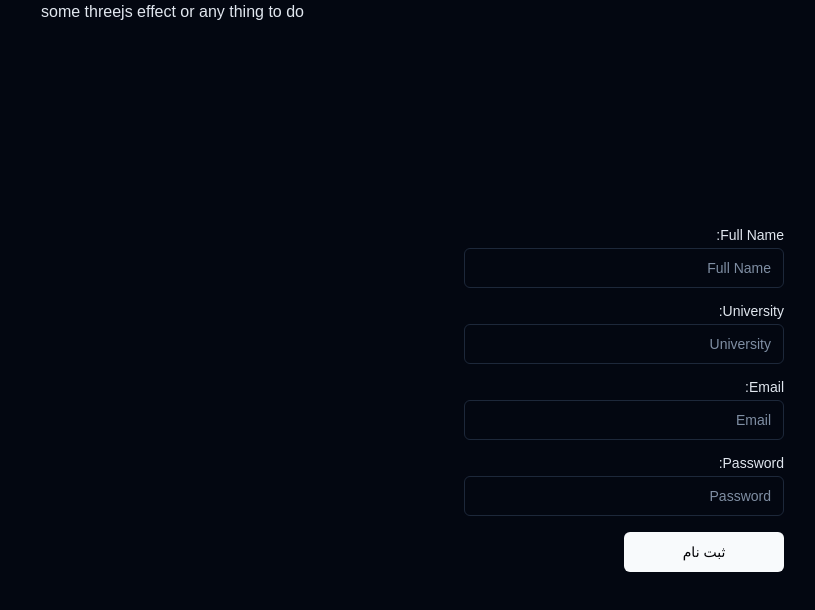
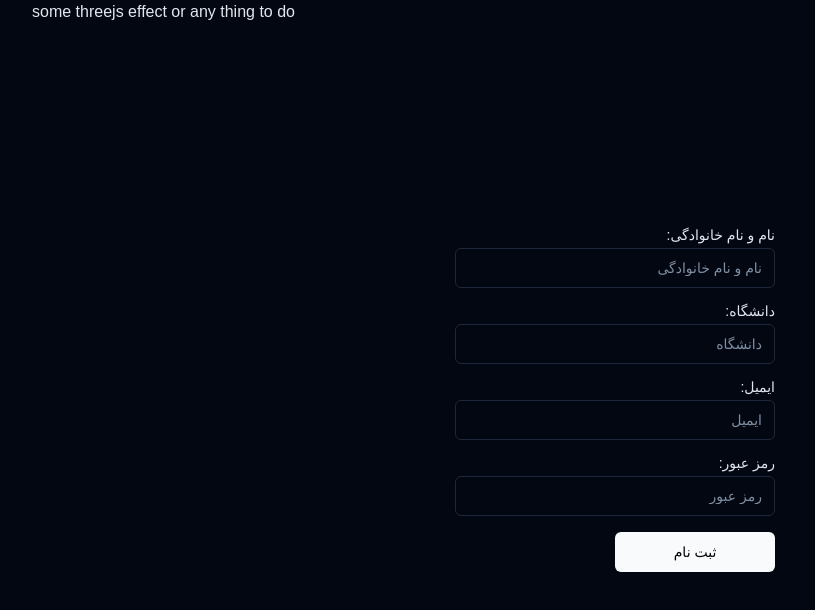
Before and after one commit to mahdi-sheibak/fast-quiz, a Next.js app: page /register/master in a window 1280 px wide. Shown: the top 610 px of the page, without its empty margins (424-1239 px from the left). Built offline with nearby package versions, Linux system fonts and the light colour scheme.

Commit message:
chore: clean register master

```diff
--- a/components/master-register.tsx
+++ b/components/master-register.tsx
@@ -6,8 +6,8 @@ import { Form } from "@/components/form/form"
 import { masterSchema, Master } from "@/lib/schema"
 
 export function MasterRegisterForm() {
-  const onSubmit = useCallback((masterData: Master) => {
-    console.log("masterData::", masterData)
+  const onSubmit = useCallback((master: Master) => {
+    console.log("master::", master)
   }, [])
 
   return (
@@ -16,10 +16,10 @@ export function MasterRegisterForm() {
       onSubmit={onSubmit}
       schema={masterSchema}
     >
-      <Form.Field label="Full Name" name="fullName" />
-      <Form.Field label="University" name="university" />
-      <Form.Field label="Email" name="email" />
-      <Form.Field label="Password" name="password" />
+      <Form.Field label="نام و نام خانوادگی" name="fullName" />
+      <Form.Field label="دانشگاه" name="university" />
+      <Form.Field label="ایمیل" name="email" />
+      <Form.Field label="رمز عبور" name="password" />
       <Form.Submit className="w-1/2">ثبت نام</Form.Submit>
     </Form>
   )
```
